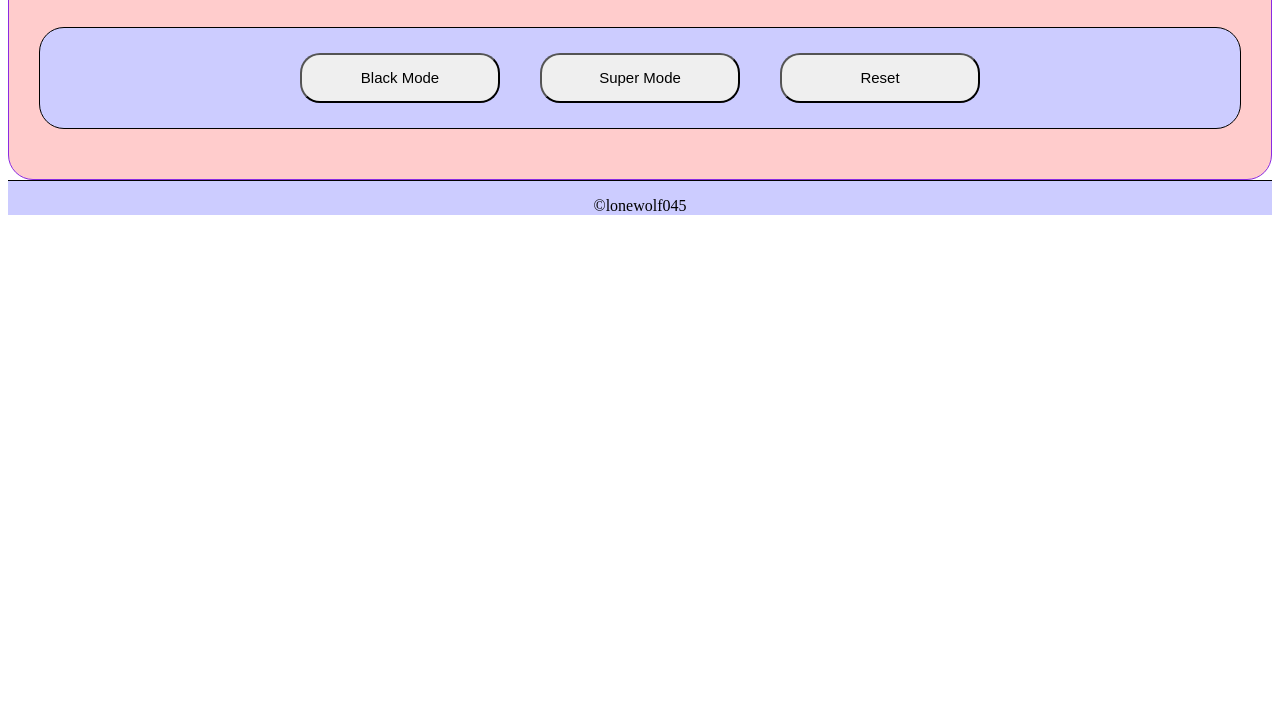
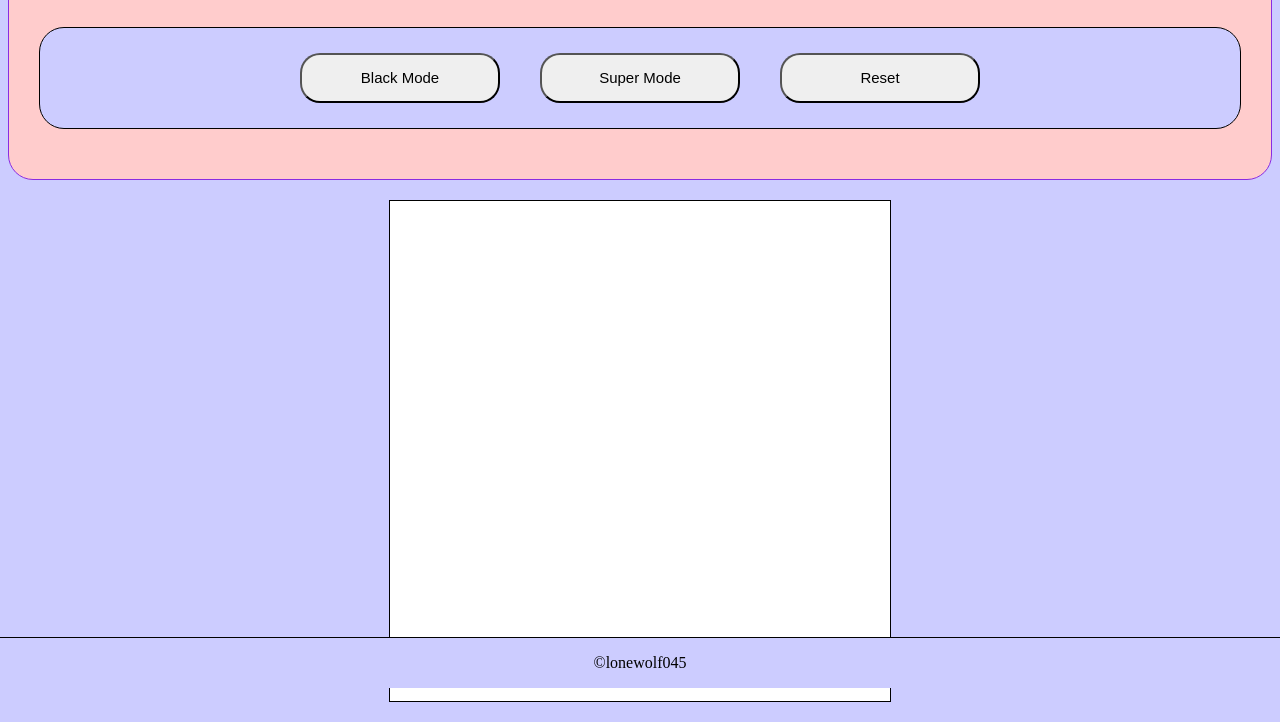
Before and after one commit to lonewolf045/etch-a-sketch, a plain HTML site: page index.html in a window 1280 px wide. Shown: the part 112-834 px from the top of the page. Before the commit the page ends 800 px from the top, so only its background shows below. Drawn offline with Linux system fonts and the light colour scheme; a web font is replaced by a local one.

Commit message:
Complete Project as per current requirements on 1 May 2020 11:28 PM

```diff
--- a/scripts/main.js
+++ b/scripts/main.js
@@ -12,24 +12,56 @@ canvas.getElementsByClassName.cssText = `width : ${canvas.clientHeight}`;
 
 const modeToBlack = () => {
     mode = modes.black;
-}
+};
 
 const modeToSuper = () => {
     mode = modes.super;
-}
+};
 
 const newGrid = () => {
     count = parseInt(window.prompt("Size Of the Grid ?", "16"));
     if(count < 1 || Number.isNaN(count)) {
         count = 1;
     }
-    clearGrid(canvas);
+    clear(canvas);
     size = canvas.clientHeight / count;
-    drawGrid(canvas,count,size);
-}
+    grid(canvas,count,size);
+};
 
 const change = (t) => {
     if(mode === modes.black) {
-        t.target.style.cssText = 'background-color : black';
+        t.target.classList.add('black');
+    } else {
+        let red = Math.round(Math.random() * 255) + 1;
+        let blue = Math.round(Math.random() * 255) + 1;
+        let green = Math.round(Math.random() * 255) + 1;
+        let color = `background-color: rgb(${red},${blue},${green})`;
+        t.target.style.cssText += color;
     }
-}
+};
+
+const clear = (parent) => {
+    while(parent.firstChild) {
+        parent.removeChild(parent.lastChild);
+    }
+};
+
+const grid = (parent , count , size) => {
+    let idNum = 1;
+    for(let i = 1; i <= count ; i++) {
+        const row = document.createElement('div');
+        for(let j = 1; j <= count ; j++) {
+            const column = document.createElement('div');
+            column.id = idNum;
+            idNum++;
+            column.addEventListener("mouseenter",change);
+            column.classList.add('column');
+            column.style.cssText = ` width : ${size}px; height : ${size}px;`;
+            row.appendChild(column);
+        }
+        row.classList.add('row');
+        parent.appendChild(row);
+    }
+};
+
+grid(canvas , count , size);
--- a/styles/style.css
+++ b/styles/style.css
@@ -1,3 +1,6 @@
+body {
+    background-color: rgb(204, 204, 255);
+}
 header {
     display: block;
     justify-content: center;
@@ -41,4 +44,35 @@ footer{
     border-top: 1px solid black;
     background-color: rgb(204, 204, 255);
     vertical-align: bottom;
+    position: fixed;
+    bottom: 0;
+    left: 0;
+    right: 0;
 }
+
+.canvas{
+    border: 1px solid black;
+    width : 500px;
+    height: 500px;
+    margin : 20px auto;
+    background-color: white;
+}
+
+.black{
+    background-color: black;
+}
+
+.row {
+    padding: 0px;
+    margin: 0px;
+    display: flex;
+}
+
+.column {
+    padding: 0px;
+    margin: 0px;
+}
+
+.container {
+    background-color: rgb(204, 204, 255);
+}
```
